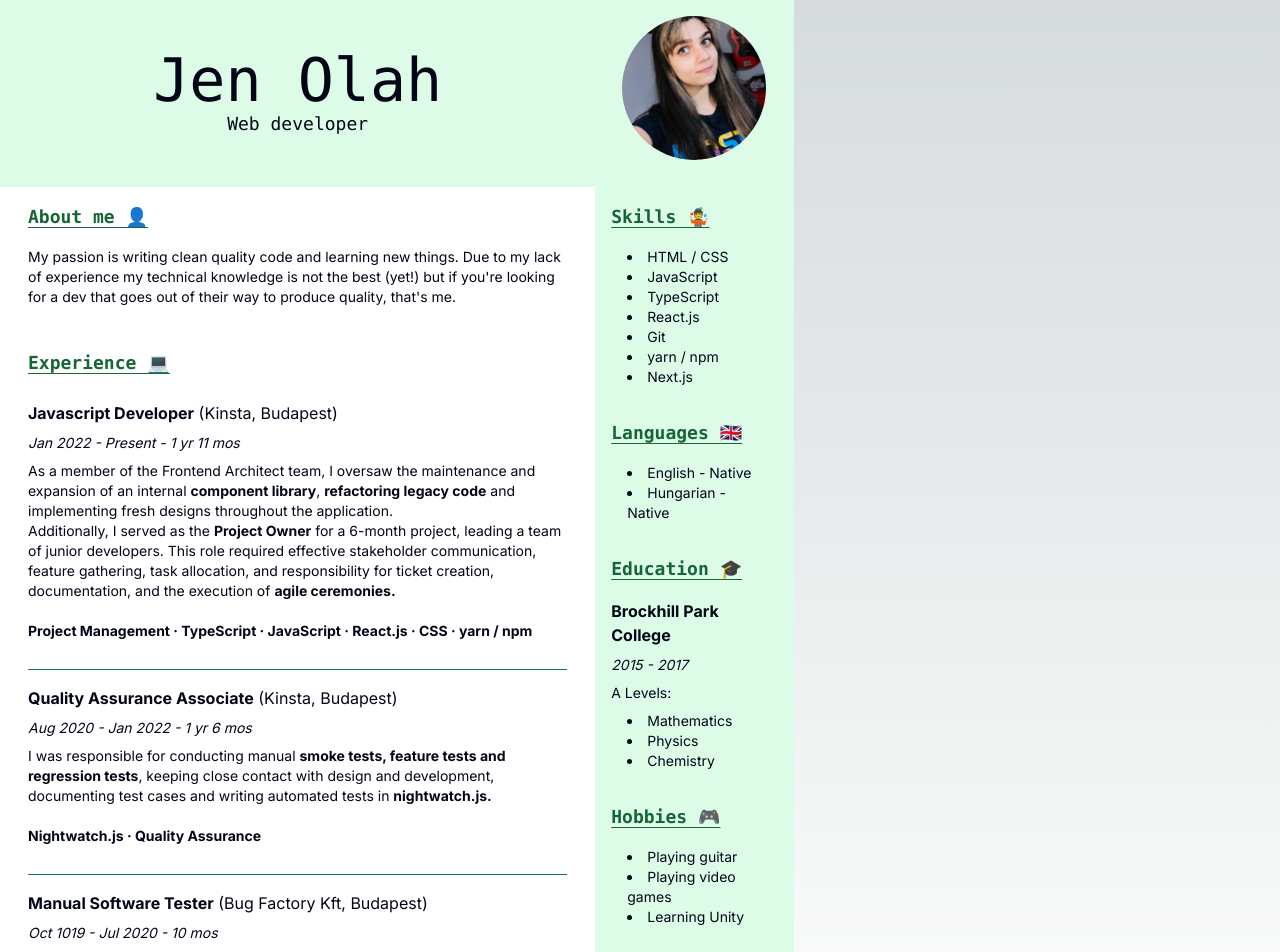
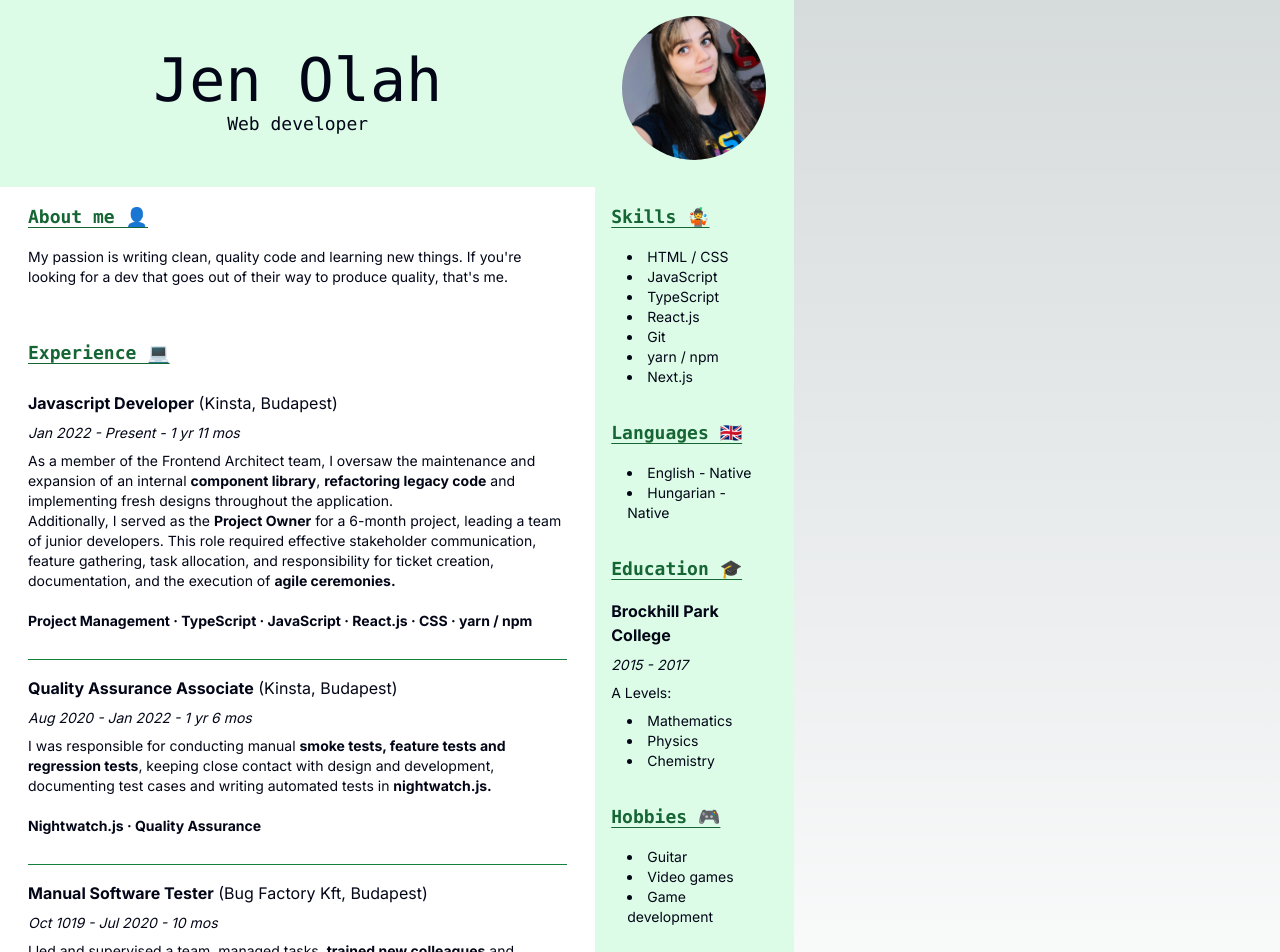
Before and after one commit to jenolah/portfolio, a Next.js app: page /about in a window 1280 px wide. Shown: the top 952 px of the page. Built offline with nearby package versions, Linux system fonts and the light colour scheme.

Commit message:
update content

```diff
--- a/src/app/about/page.tsx
+++ b/src/app/about/page.tsx
@@ -82,7 +82,7 @@ export default function Page() {
         <div className="grid col-span-3 row-span-5 bg-white px-7 py-2 ">
           <Card
             header="About me &#128100;"
-            description="My passion is writing clean quality code and learning new things. Due to my lack of experience my technical knowledge is not the best (yet!) but if you're looking for a dev that goes out of their way to produce quality, that's me."
+            description="My passion is writing clean, quality code and learning new things. If you're looking for a dev that goes out of their way to produce quality, that's me."
           />
           <ExperienceCard experiences={experiences} />
         </div>
@@ -112,7 +112,7 @@ export default function Page() {
           />
           <Card
             header="Hobbies &#127918;"
-            list={["Playing guitar", "Playing video games", "Learning Unity"]}
+            list={["Guitar", "Video games", "Game development"]}
           />
         </div>
       </div>
```
